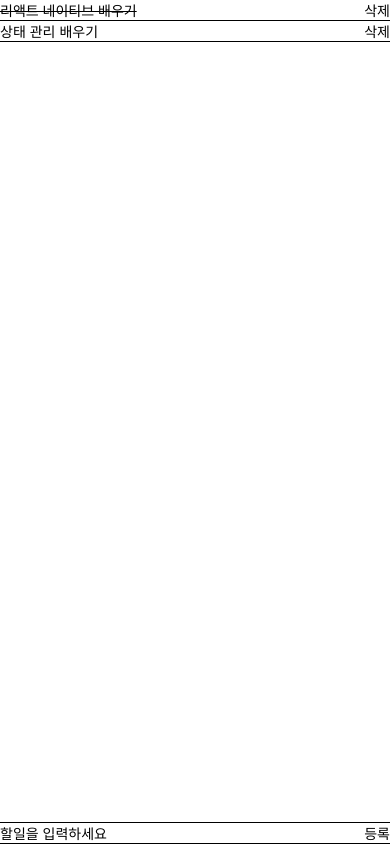
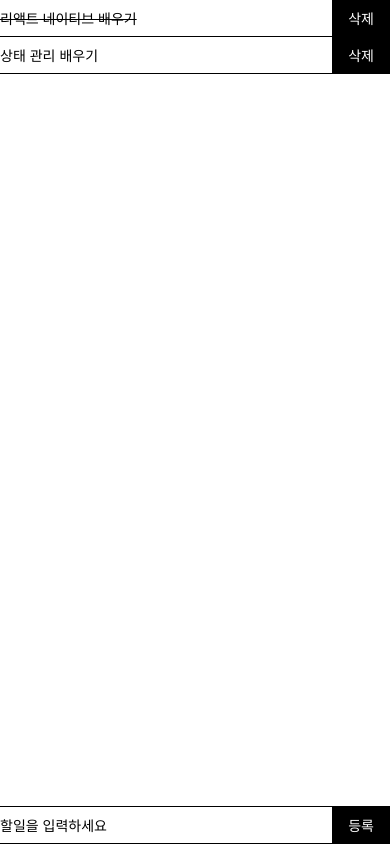
Before and after one commit to wannabefrontdeveloper/StateManagement, a React Native app: screen / in a window 390 px wide. Built offline with nearby package versions, Linux system fonts and the light colour scheme.

Commit message:
오타수정

```diff
--- a/components/TodoApp.tsx
+++ b/components/TodoApp.tsx
@@ -15,10 +15,10 @@ import useTodosActions from '../hooks/useTodosActions';
 function BlackButton({onPress, title}: {onPress(): void; title: string}) {
   return (
     <Pressable
-    style={StyleSheet.button}
+    style={styles.button}
     onPress={onPress}
     android_ripple={{color:'white'}}>
-      <Text style={StyleSheet.buttonText}>{title}</Text>
+      <Text style={styles.buttonText}>{title}</Text>
     </Pressable>
   );
 }
```
